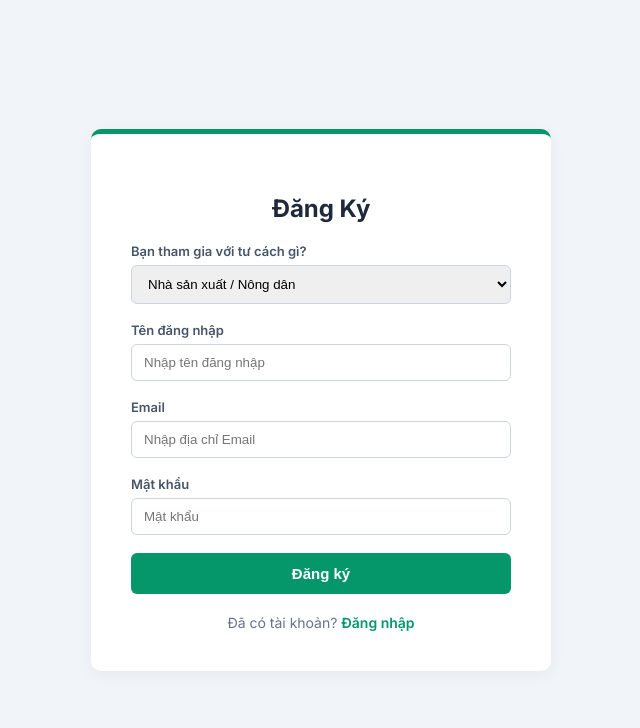
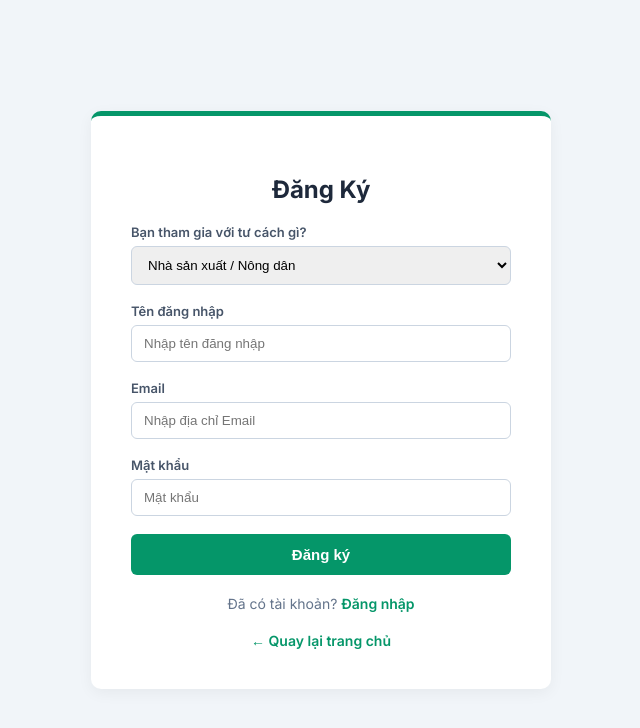
Before and after one commit to yalog607/FarmTrace, a PHP site: page /dangky.php in a window 1280 px wide. Shown: the top 728 px of the page, without its empty margins (319-959 px from the left). Run offline with PHP 8.4, Linux system fonts and the light colour scheme.

Commit message:
add back to homepage button

```diff
--- a/dangky.php
+++ b/dangky.php
@@ -100,6 +100,7 @@ if ($_SERVER['REQUEST_METHOD'] === 'POST') {
             <button type="submit">Đăng ký</button>
         </form>
         <div class="link">Đã có tài khoản? <a href="dangnhap.php">Đăng nhập</a></div>
+        <div class="link"><a href="index.php">&larr; Quay lại trang chủ</a></div>
     </div>
 </body>
 </html>
--- a/dangnhap.php
+++ b/dangnhap.php
@@ -90,6 +90,7 @@ if ($_SERVER['REQUEST_METHOD'] === 'POST') {
             <button type="submit">Đăng nhập</button>
         </form>
         <div class="link">Chưa có tài khoản? <a href="dangky.php">Đăng ký mới</a></div>
+        <div class="link"><a href="index.php">&larr; Quay lại trang chủ</a></div>
     </div>
 </body>
 </html>
```
Also changed, not shown: 1 other file.
